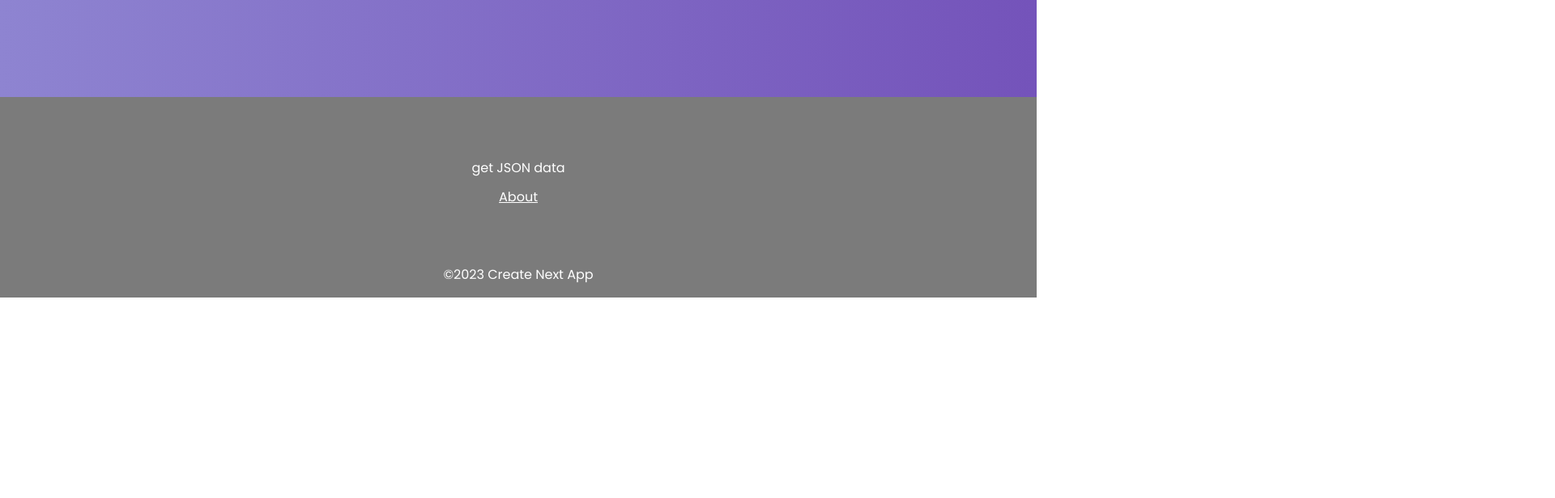
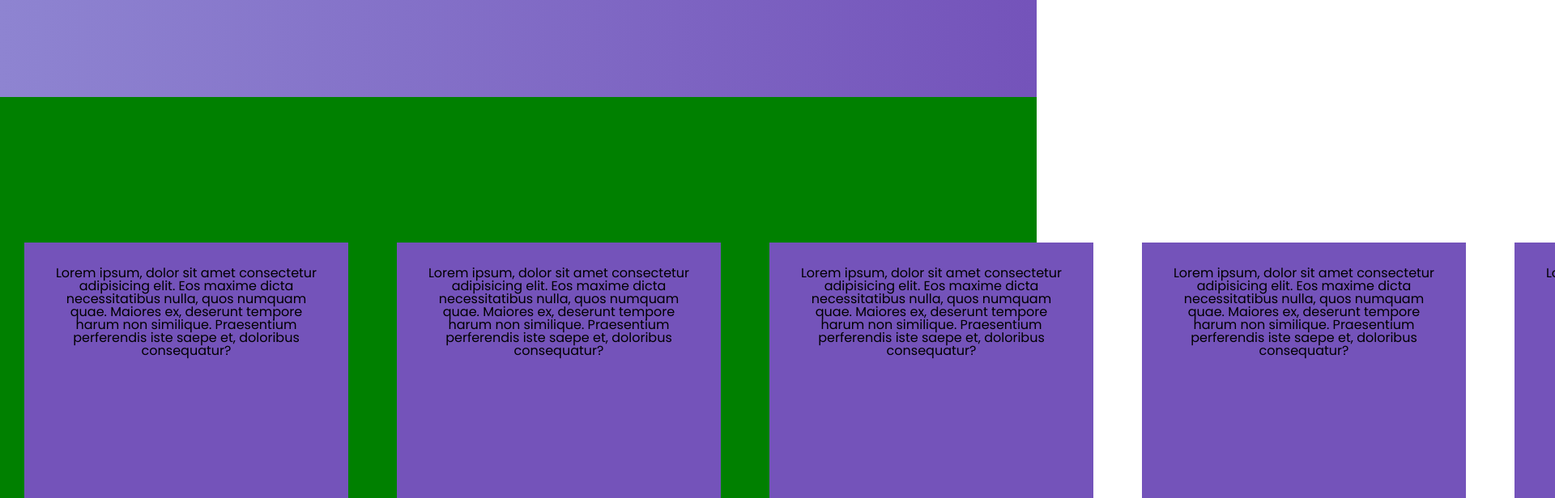
Before and after one commit to shim369/Nextjs-TypeScript-MicroCMS-Site, a Next.js app: page / in a window 1280 px wide. Shown: the part 600-1216 px from the top of the page at 81% size, 1920 px wide, since content can reach past the window. Before the commit the page ends 968 px from the top, so only its background shows below. Built offline with nearby package versions, Linux system fonts and the light colour scheme.

Commit message:
test gsap

```diff
--- a/pages/about.tsx
+++ b/pages/about.tsx
@@ -4,7 +4,7 @@ import Link from 'next/link'
 export default function About() {
 	return (
 		<Layout>
-			<Link href="./">Top</Link>
+			{/* <Link href="./">Top</Link> */}
 		</Layout>
 	)
 }
--- a/pages/api/message.ts
+++ /dev/null
@@ -1,13 +0,0 @@
-// Next.js API route support: https://nextjs.org/docs/api-routes/introduction
-import type { NextApiRequest, NextApiResponse } from 'next'
-
-type Data = {
-	message: string
-}
-
-export default function handler(
-  req: NextApiRequest,
-  res: NextApiResponse<Data>
-) {
-  res.status(200).json({ message: 'get JSON data' })
-}
--- a/pages/components/header.tsx
+++ b/pages/components/header.tsx
@@ -1,51 +1,24 @@
 import Image from 'next/image'
 import styles from '../../styles/Home.module.css'
-import { gsap } from 'gsap'
+// import { gsap } from 'gsap'
 
 type Props = {
 	title?: string
-	document?: Document
 }
 export default function Header({ title }: Props) {
-	if (typeof window === 'object') {
-	const hero = document.querySelector(".hero");
-	const slider = document.querySelector(".slider");
-	const logo = document.querySelector(".logo");
-	const menu = document.querySelector(".menu");
-	const headline = document.querySelector(".headline");
-
-	const tl = gsap.timeline();
-
-	tl.fromTo(hero, 1, { height: "0%" }, { height: "80%" })
-	.fromTo(
-		hero,
-		1.2,
-		{ width: "100%" },
-		{ width: "80%" }
-	)
-	.fromTo(
-		slider,
-		1.2,
-		{ y: "-100%" },
-		{ y: "0%" },
-		"-=1.2"
-	)
-	.fromTo(logo, 0.5, { opacity: 0, x: 30 }, { opacity: 1, x: 0 }, "-=0.5")
-	.fromTo(menu, 0.5, { opacity: 0, x: 30 }, { opacity: 1, x: 0 }, "-=0.5")
-	.fromTo(headline, 0.5, { opacity: 0, x: 0 }, { opacity: 1, x: 30 }, "-=0.5");
-	}
 	return (
 		<>
 			<header>
 			<nav>
-				<h2 className={styles.logo}>{ title }</h2>
+				<h2 className={styles.logo}><a href="./">{ title }</a></h2>
 				<ul className={styles.menu}>
 					<li><a href="">PYTHON</a></li>
 					<li><a href="">JS</a></li>
 					<li><a href="">TOOL</a></li>
+					<li><a href="./about">About</a></li>
 				</ul>
 			</nav>
-			<section>
+			<section className={styles.section}>
 				<div className={styles.hero}>
 					<Image src="/images/3.jpg" alt="" width={800} height={500} />
 					<h1 className={styles.headline}>WEB DEVELOPMENT AND LIFE BLOG</h1>
--- a/pages/components/layout.tsx
+++ b/pages/components/layout.tsx
@@ -1,6 +1,7 @@
 import Head from 'next/head'
 import Header from './header'
 import Footer from './footer'
+import styles from '../../styles/Home.module.css'
 type Props = {
 	children?: React.ReactNode
 	title?: string
@@ -18,11 +19,7 @@ export default function Contents({ children }: Props) {
 		<meta name="robots" content="noindex" />
 		</Head>
 		<Header title={ title } />
-		<main>
-		<div className="container">
 			{ children }
-		</div>
-		</main>
 		<Footer />
 		</>
 	)
--- a/pages/index.tsx
+++ b/pages/index.tsx
@@ -1,18 +1,118 @@
 import Layout from './components/layout'
-import Link from 'next/link'
-import useSWR from 'swr'
+import React, { useRef, useEffect } from 'react'
+// import Link from 'next/link'
 import styles from '../styles/Home.module.css'
-
-const fetcher = (data:string) => fetch(data).then(res => res.json())
+import { gsap } from 'gsap'
+import { ScrollTrigger } from 'gsap/dist/ScrollTrigger'
 
 export default function Home() {
-	const {data, error} = useSWR('/api/message', fetcher)
-	if (error) return <div>failed to load</div>
-	if (!data) return <div>loading...</div>
+
+	gsap.registerPlugin(ScrollTrigger)
+
+	const pagesWrapperRef = useRef<HTMLDivElement | null >(null);
+	const pagesRef = useRef<HTMLDivElement | null >(null);
+	const didEffect = React.useRef(false);
+
+	const setupGsap = (pagesElement: HTMLDivElement, pagesWrapperElement: HTMLDivElement) => {
+	  gsap.to(pagesElement, {
+		x: () => -(pagesElement.clientWidth - pagesWrapperElement.clientWidth),
+		ease: 'none',
+		scrollTrigger: {
+		  trigger: '#horizontal-scroll-section',
+		  start: 'top top',
+		  end: () => `+=${pagesElement.clientWidth - pagesWrapperElement.clientWidth}`,
+		  scrub: true,
+		  pin: true,
+		  anticipatePin: 1,
+		  invalidateOnRefresh: true,
+		},
+	  })
+	  gsap.to('main', {
+		scrollTrigger: {
+		  trigger: '#horizontal-scroll-section',
+		  start: 'top center',
+		  end: () => `+=${pagesElement.clientWidth - pagesWrapperElement.clientWidth + 200}`,
+		  scrub: true,
+		  onEnter: () => gsap.to('main', {
+			backgroundColor: 'red',
+			duration: 1.4
+		  }),
+		  onLeave: () => gsap.to('main', {
+			backgroundColor: 'white',
+			duration: 1.4
+		  }),
+		  onEnterBack: () => gsap.to('main', {
+			backgroundColor: 'black',
+			duration: 1.4
+		  }),
+		  onLeaveBack: () => gsap.to('main', {
+			backgroundColor: 'green',
+			duration: 1.4
+		  }),
+		},
+	  })
+  }
+
+
+  useEffect(() => {
+	if (didEffect.current) return
+	didEffect.current = true;
+	const pagesElement = pagesRef?.current;
+	if(!pagesElement) return
+
+	const pagesWrapperElement = pagesWrapperRef?.current;
+	if(!pagesWrapperElement) return
+	setupGsap(pagesElement, pagesWrapperElement)
+  }, [])
+
 	return (
 		<Layout>
-			<div className={styles.message}>{data.message}</div>
-			<Link href="./about">About</Link>
+		<main className={styles.main}>
+			<section className={styles.section} id="horizontal-scroll-section">
+				<div className={styles.container}>
+				<div className={styles.pagesWrapper} ref={pagesWrapperRef}>
+				<div className={styles.pages} ref={pagesRef} id="pages">
+					<div className={styles.page}>
+						<p>Lorem ipsum, dolor sit amet consectetur adipisicing elit. Eos maxime dicta necessitatibus nulla, quos numquam quae. Maiores ex, deserunt tempore harum non similique. Praesentium perferendis iste saepe et, doloribus consequatur?</p>
+					</div>
+					<div className={styles.page}>
+						<p>Lorem ipsum, dolor sit amet consectetur adipisicing elit. Eos maxime dicta necessitatibus nulla, quos numquam quae. Maiores ex, deserunt tempore harum non similique. Praesentium perferendis iste saepe et, doloribus consequatur?</p>
+					</div>
+					<div className={styles.page}>
+						<p>Lorem ipsum, dolor sit amet consectetur adipisicing elit. Eos maxime dicta necessitatibus nulla, quos numquam quae. Maiores ex, deserunt tempore harum non similique. Praesentium perferendis iste saepe et, doloribus consequatur?</p>
+					</div>
+					<div className={styles.page}>
+						<p>Lorem ipsum, dolor sit amet consectetur adipisicing elit. Eos maxime dicta necessitatibus nulla, quos numquam quae. Maiores ex, deserunt tempore harum non similique. Praesentium perferendis iste saepe et, doloribus consequatur?</p>
+					</div>
+					<div className={styles.page}>
+						<p>Lorem ipsum, dolor sit amet consectetur adipisicing elit. Eos maxime dicta necessitatibus nulla, quos numquam quae. Maiores ex, deserunt tempore harum non similique. Praesentium perferendis iste saepe et, doloribus consequatur?</p>
+					</div>
+					<div className={styles.page}>
+						<p>Lorem ipsum, dolor sit amet consectetur adipisicing elit. Eos maxime dicta necessitatibus nulla, quos numquam quae. Maiores ex, deserunt tempore harum non similique. Praesentium perferendis iste saepe et, doloribus consequatur?</p>
+					</div>
+					<div className={styles.page}>
+						<p>Lorem ipsum, dolor sit amet consectetur adipisicing elit. Eos maxime dicta necessitatibus nulla, quos numquam quae. Maiores ex, deserunt tempore harum non similique. Praesentium perferendis iste saepe et, doloribus consequatur?</p>
+					</div>
+					<div className={styles.page}>
+						<p>Lorem ipsum, dolor sit amet consectetur adipisicing elit. Eos maxime dicta necessitatibus nulla, quos numquam quae. Maiores ex, deserunt tempore harum non similique. Praesentium perferendis iste saepe et, doloribus consequatur?</p>
+					</div>
+					<div className={styles.page}>
+						<p>Lorem ipsum, dolor sit amet consectetur adipisicing elit. Eos maxime dicta necessitatibus nulla, quos numquam quae. Maiores ex, deserunt tempore harum non similique. Praesentium perferendis iste saepe et, doloribus consequatur?</p>
+					</div>
+				</div>
+				</div>
+				</div>
+			</section>
+			<section className={styles.section}>
+				<div className={styles.container}>
+				<div className={styles.contact}>
+					<p>Lorem ipsum dolor sit amet consectetur adipisicing elit. Aperiam aspernatur, quod mollitia voluptates esse ullam. Corrupti ullam adipisci enim nisi dolore voluptatum, praesentium amet dolores odio aliquam possimus itaque consequuntur!</p>
+					<p>Lorem ipsum dolor sit amet consectetur adipisicing elit. Aperiam aspernatur, quod mollitia voluptates esse ullam. Corrupti ullam adipisci enim nisi dolore voluptatum, praesentium amet dolores odio aliquam possimus itaque consequuntur!</p>
+					<p>Lorem ipsum dolor sit amet consectetur adipisicing elit. Aperiam aspernatur, quod mollitia voluptates esse ullam. Corrupti ullam adipisci enim nisi dolore voluptatum, praesentium amet dolores odio aliquam possimus itaque consequuntur!</p>
+				</div>
+				</div>
+			</section>
+		</main>
 		</Layout>
 	)
 }
--- a/styles/Home.module.css
+++ b/styles/Home.module.css
@@ -1,6 +1,10 @@
 .logo {
 	grid-column: 2/3;
 	font-size: 24px;
+}
+.logo a {
+	color: #fff;
+	text-decoration: none;
 }
 
 .menu {
@@ -59,5 +63,47 @@
 }
 
 .message {
-	margin: 20px 0;
+	margin: 80px 0;
 }
+
+.section {
+	width: 100%;
+	display: flex;
+	justify-content: center;
+	align-items: center;
+	height: 80vh;
+}
+
+.container {
+	width: 100%;
+	height: 100vh;
+	color: #000;
+}
+
+.pagesWrapper {
+	position: relative;
+	height: 100vh;
+}
+
+.pages {
+	position: absolute;
+	top: 0;
+	left: 0;
+	display: flex;
+	height: 100%;
+	justify-content: center;
+	align-items: center;
+}
+
+.page {
+	width: 400px;
+	margin: 30px;
+	background: #7453ba;
+	height: 400px;
+	padding: 30px;
+}
+.contact {
+	height: 100vh;
+	background: #7453ba;
+	padding: 80px 0;
+}
--- a/styles/globals.css
+++ b/styles/globals.css
@@ -17,14 +17,6 @@ nav {
 }
 
 
-section {
-    width: 100%;
-    height: 80vh;
-    display: flex;
-    justify-content: center;
-    align-items: center;
-}
-
 main {
 	text-align: center;
 	color: #fff;
```
Lines whose indentation alone changed are shown as unchanged.
